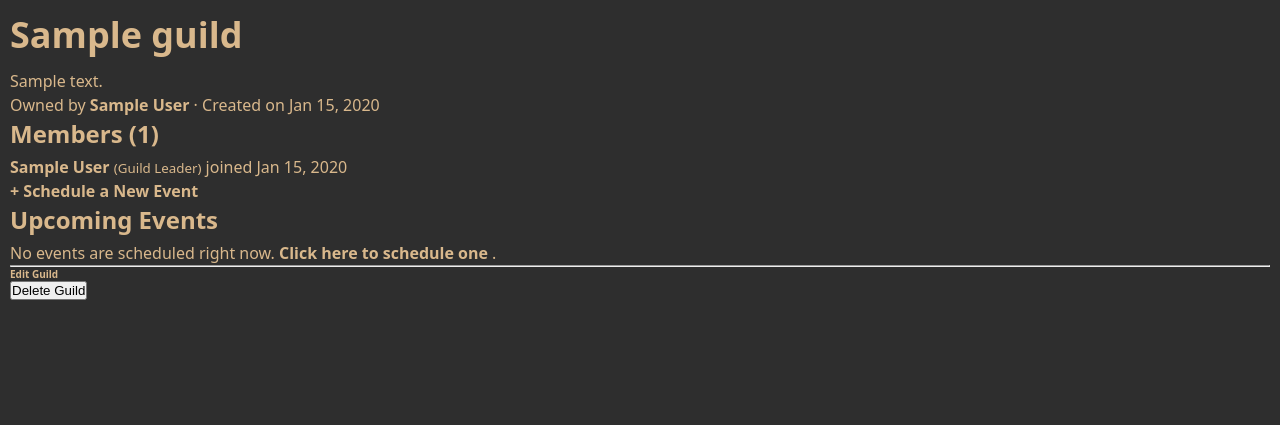
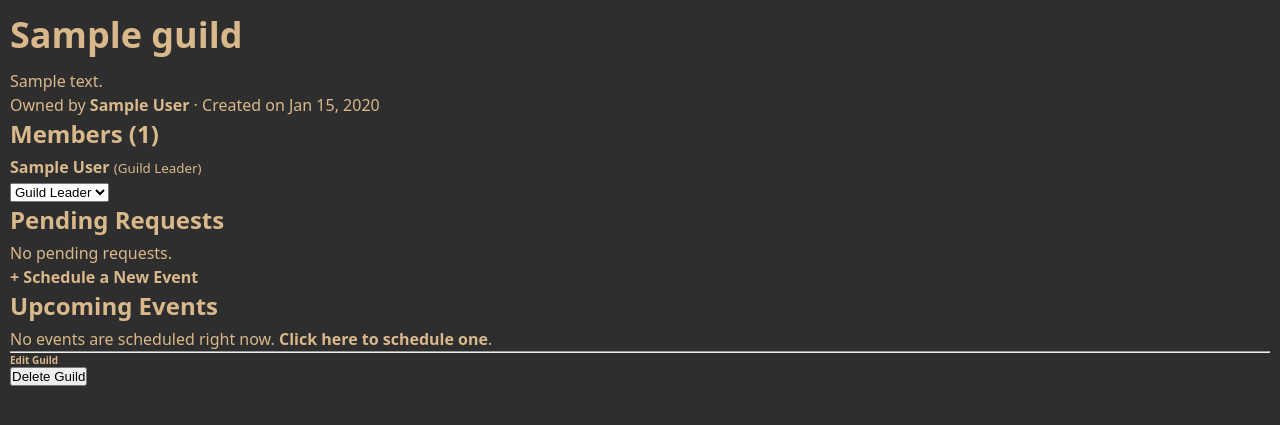
Before and after one commit to Xugknight/super-sweat, a Django app: page /guilds/1/ in a window 1280 px wide. Shown: the part 82-507 px from the top of the page. Run offline with Django 5.2, Linux system fonts and the light colour scheme; a user stored in the database is signed in; tables that the repository leaves empty hold one stand-in row (values such as "Sample post").

Commit message:
Add member role functionality

```diff
--- a/main_app/templates/guilds/detail.html
+++ b/main_app/templates/guilds/detail.html
@@ -7,7 +7,6 @@
 
 {% block content %}
 <div class="guild-detail">
-
   <h1 class="text-3xl font-bold mb-2">{{ guild.name }}</h1>
 
   {% if guild.description %}
@@ -19,80 +18,97 @@
     &middot; Created on {{ guild.created_at|date:"M d, Y" }}
   </p>
 
-  {# — Members Section — #}
+  {# — Approved Members — #}
   <section class="mb-8">
     <h2 class="text-2xl font-semibold mb-2">
-      Members ({{ guild.members.count }})
+      Members ({{ approved_members|length }})
     </h2>
     <ul class="list-disc list-inside">
-      {% for membership in guild.membership_set.all %}
-        <li>
-          <a href="{% url 'profile-detail' %}" class="text-blue-600 hover:underline">
-            {{ membership.profile.display_name }}
-          </a>
-          <small class="italic">({{ membership.get_role_display }})</small>
-          {% if membership.joined_at %}
-            <span class="text-xs text-gray-500">
-              joined {{ membership.joined_at|date:"M d, Y" }}
-            </span>
+      {% for m in approved_members %}
+        <li class="flex items-center justify-between">
+          <div>
+            <a href="{% url 'profile-detail' %}" class="text-blue-600 hover:underline">
+              {{ m.profile.display_name }}
+            </a>
+            <small class="italic">({{ m.get_role_display }})</small>
+          </div>
+          {% if user.profile == guild.owner %}
+            <form action="{% url 'membership-update-role' guild.pk m.pk %}" method="post" class="inline">
+              {% csrf_token %}
+              <select name="role" onchange="this.form.submit()">
+                {% for code,label in role_choices %}
+                  <option value="{{ code }}"{% if m.role == code %} selected{% endif %}>{{ label }}</option>
+                {% endfor %}
+              </select>
+            </form>
           {% endif %}
         </li>
       {% empty %}
-        <li>No members have joined this guild yet.</li>
+        <li>No approved members.</li>
       {% endfor %}
     </ul>
 
+    {# — Join / Pending / Leave Toggle — #}
     {% if user.is_authenticated and user.profile != guild.owner %}
-      {# Show Join if not a member #}
-      {% if user.profile not in guild.members.all %}
+      {% if is_approved %}
+        <form action="{% url 'guild-leave' guild.pk %}" method="post" class="mt-4">
+          {% csrf_token %}
+          <button class="px-4 py-2 bg-red-600 text-white rounded">Leave Guild</button>
+        </form>
+      {% elif is_pending %}
+        <div class="mt-4 px-4 py-2 bg-yellow-100 text-yellow-800 rounded">
+          Membership pending approval…
+        </div>
+      {% else %}
         <form action="{% url 'guild-join' guild.pk %}" method="post" class="mt-4">
           {% csrf_token %}
-          <button class="px-4 py-2 bg-blue-600 text-white rounded">
-            Join Guild
-          </button>
-        </form>
-      {% else %}
-        {# Otherwise show Leave #}
-        <form action="{% url 'guild-leave' guild.pk %}" method="post" class="mt-4">
-          {% csrf_token %}
-          <button class="px-4 py-2 bg-red-600 text-white rounded">
-            Leave Guild
-          </button>
+          <button class="px-4 py-2 bg-blue-600 text-white rounded">Request to Join</button>
         </form>
       {% endif %}
     {% endif %}
   </section>
 
-  {# — “Schedule New Event” Button — #}
+  {# — Pending Requests — #}
+  {% if can_manage_events %}
+    <section class="mb-8">
+      <h2 class="text-2xl font-semibold mb-2">Pending Requests</h2>
+      <ul class="list-disc list-inside">
+        {% for req in pending_members %}
+          <li class="flex items-center space-x-4">
+            <span>{{ req.profile.display_name }}</span>
+            <form action="{% url 'membership-approve' guild.pk req.pk %}" method="post">
+              {% csrf_token %}
+              <button class="btn submit">Approve</button>
+            </form>
+            <form action="{% url 'membership-reject' guild.pk req.pk %}" method="post">
+              {% csrf_token %}
+              <button class="btn danger">Reject</button>
+            </form>
+          </li>
+        {% empty %}
+          <li>No pending requests.</li>
+        {% endfor %}
+      </ul>
+    </section>
+  {% endif %}
+
+  {# — Schedule New Event & Upcoming Events — #}
   <p class="mb-4">
-    <a href="{% url 'event-create' guild.pk %}"
-       class="px-4 py-2 bg-green-600 text-white rounded">
+    <a href="{% url 'event-create' guild.pk %}" class="px-4 py-2 bg-green-600 text-white rounded">
       + Schedule a New Event
     </a>
   </p>
-
-  {# — Upcoming Events Accordion — #}
   <section class="mb-8">
     <h2 class="text-2xl font-semibold mb-2">Upcoming Events</h2>
-
     {% if has_upcoming %}
       <ul class="divide-y divide-gray-200">
         {% for event in upcoming_events %}
           <li class="py-2">
-            <button
-              class="w-full text-left flex justify-between items-center"
-              onclick="document.getElementById('event-{{ event.pk }}').classList.toggle('hidden')"
-            >
-              <span class="text-lg font-medium text-blue-600 hover:underline">
-                {{ event.title }}
-              </span>
-              <span class="text-sm text-gray-600">
-                {{ event.start_time|date:"M d, Y H:i" }}
-              </span>
+            <button class="w-full text-left flex justify-between items-center" onclick="document.getElementById('event-{{ event.pk }}').classList.toggle('hidden')">
+              <span class="text-lg font-medium text-blue-600 hover:underline">{{ event.title }}</span>
+              <span class="text-sm text-gray-600">{{ event.start_time|date:"M d, Y H:i" }}</span>
             </button>
-
-            <div id="event-{{ event.pk }}"
-                 class="mt-2 hidden border-l-4 border-blue-600 pl-4">
+            <div id="event-{{ event.pk }}" class="mt-2 hidden border-l-4 border-blue-600 pl-4">
               <p><strong>Ends:</strong> {{ event.end_time|date:"H:i" }}</p>
               {% if event.description %}
                 <p><strong>Description:</strong> {{ event.description }}</p>
@@ -101,21 +117,12 @@
                 <p><strong>Roles Needed:</strong> {{ event.required_roles }}</p>
               {% endif %}
               <p><strong>RSVPs:</strong> {{ event.rsvps.count }}</p>
-
               {% if can_manage_events %}
                 <div class="mt-2 flex space-x-2">
-                  <a href="{% url 'event-update' event.pk %}"
-                     class="px-3 py-1 bg-green-600 text-white rounded">
-                    Edit
-                  </a>
-                  <form action="{% url 'event-delete' event.pk %}"
-                        method="post"
-                        onsubmit="return confirm('Really delete this event?');">
+                  <a href="{% url 'event-update' event.pk %}" class="px-3 py-1 bg-green-600 text-white rounded">Edit</a>
+                  <form action="{% url 'event-delete' event.pk %}" method="post" onsubmit="return confirm('Really delete this event?');">
                     {% csrf_token %}
-                    <button type="submit"
-                            class="px-3 py-1 bg-red-600 text-white rounded">
-                      Delete
-                    </button>
+                    <button type="submit" class="px-3 py-1 bg-red-600 text-white rounded">Delete</button>
                   </form>
                 </div>
               {% endif %}
@@ -126,29 +133,19 @@
     {% else %}
       <p class="text-gray-500 italic">
         No events are scheduled right now.
-        <a href="{% url 'event-create' guild.pk %}" class="text-blue-600 hover:underline">
-          Click here to schedule one
-        </a>.
+        <a href="{% url 'event-create' guild.pk %}" class="text-blue-600 hover:underline">Click here to schedule one</a>.
       </p>
     {% endif %}
   </section>
 
   {# — Guild Owner Actions — #}
-  {% if user.is_authenticated and user.profile == guild.owner %}
+  {% if user.profile == guild.owner %}
     <hr class="my-6" />
     <div class="flex space-x-4">
-      <a href="{% url 'guild-update' guild.pk %}"
-         class="px-4 py-2 bg-green-600 text-white rounded">
-        Edit Guild
-      </a>
-      <form action="{% url 'guild-delete' guild.pk %}"
-            method="post"
-            onsubmit="return confirm('Really delete this guild?');">
+      <a href="{% url 'guild-update' guild.pk %}" class="px-4 py-2 bg-green-600 text-white rounded">Edit Guild</a>
+      <form action="{% url 'guild-delete' guild.pk %}" method="post" onsubmit="return confirm('Really delete this guild?');">
         {% csrf_token %}
-        <button type="submit"
-                class="px-4 py-2 bg-red-600 text-white rounded">
-          Delete Guild
-        </button>
+        <button type="submit" class="px-4 py-2 bg-red-600 text-white rounded">Delete Guild</button>
       </form>
     </div>
   {% endif %}
--- a/main_app/urls.py
+++ b/main_app/urls.py
@@ -19,6 +19,9 @@ urlpatterns = [
     path('guilds/<int:pk>/delete/', views.GuildDelete.as_view(), name='guild-delete'),
     path('guilds/<int:pk>/join/', views.guild_join, name='guild-join'),
     path('guilds/<int:pk>/leave/', views.guild_leave, name='guild-leave'),
+    path('guilds/<int:pk>/membership/<int:mid>/approve/', views.membership_approve, name='membership-approve'),
+    path('guilds/<int:pk>/membership/<int:mid>/reject/', views.membership_reject, name='membership-reject'),
+    path('guilds/<int:pk>/membership/<int:mid>/role/', views.membership_update_role, name='membership-update-role'),
 
     # Events
     path('guilds/<int:pk>/events/create/', views.EventCreate.as_view(), name='event-create'),
--- a/main_app/views.py
+++ b/main_app/views.py
@@ -83,12 +83,16 @@ class GuildDetail(LoginRequiredMixin, DetailView):
         upcoming = self.object.events.filter(start_time__gte=now)
         data['upcoming_events'] = upcoming
         data['has_upcoming'] = upcoming.exists()
-
+        all_memberships = self.object.membership_set.all()
+        data['approved_members'] = all_memberships.filter(status='APPROVED')
+        data['pending_members'] = all_memberships.filter(status='PENDING')
+        data['is_approved'] = data['approved_members'].filter(profile=self.request.user.profile).exists()
+        data['is_pending'] = data['pending_members'].filter(profile=self.request.user.profile).exists()
         profile = self.request.user.profile
         is_owner = (profile == self.object.owner)
-        membership = Membership.objects.filter(guild=self.object, profile=profile).first()
-        is_officer = membership and membership.role in ('LEADER', 'OFFICER')
+        is_officer = all_memberships.filter(profile=profile, role__in=('LEADER', 'OFFICER')).exists()
         data['can_manage_events'] = is_owner or is_officer
+        data['role_choices'] = Membership.ROLE_CHOICES
         return data
 
 class GuildCreate(LoginRequiredMixin, CreateView):
@@ -126,7 +130,7 @@ class GuildDelete(LoginRequiredMixin, DeleteView):
 def guild_join(request, pk):
     if request.method == 'POST':
         guild = get_object_or_404(Guild, pk=pk)
-        Membership.objects.get_or_create(guild=guild, profile=request.user.profile, defaults={'role': 'MEMBER'})
+        membership, created = Membership.objects.update_or_create(guild=guild, profile=request.user.profile, defaults={'status': Membership.STATUS_PENDING})
     return redirect('guild-detail', pk=pk)
 
 @login_required
@@ -135,6 +139,40 @@ def guild_leave(request, pk):
         membership = get_object_or_404(Membership, guild__pk=pk, profile=request.user.profile)
         membership.delete()
     return redirect('guild-detail', pk=pk)
+
+@login_required
+def membership_approve(request, pk, mid):
+    guild = get_object_or_404(Guild, pk=pk)
+    profile = request.user.profile
+    is_owner = profile == guild.owner
+    is_officer = Membership.objects.filter(guild=guild, profile=profile, role='OFFICER').exists()
+    if request.method == 'POST' and (is_owner or is_officer):
+        memb = get_object_or_404(Membership, pk=mid, guild=guild, status=Membership.STATUS_PENDING)
+        memb.status = Membership.STATUS_APPROVED
+        memb.role = 'MEMBER'
+        memb.save()
+    return redirect('guild-detail', pk=pk)
+
+@login_required
+def membership_reject(request, pk, mid):
+    guild = get_object_or_404(Guild, pk=pk)
+    profile = request.user.profile
+    is_owner = profile == guild.owner
+    is_officer = Membership.objects.filter(guild=guild, profile=profile, role='OFFICER').exists()
+    if request.method == 'POST' and (is_owner or is_officer):
+        Membership.objects.filter(pk=mid, guild=guild, status=Membership.STATUS_PENDING).delete()
+    return redirect('guild-detail', pk=pk)
+
+def membership_update_role(request, pk, mid):
+    guild = get_object_or_404(Guild, pk=pk)
+    profile = request.user.profile
+    if request.method == 'POST' and profile == guild.owner:
+        m = get_object_or_404(Membership, pk=mid, guild=guild, status='APPROVED')
+        new_role = request.POST.get('role')
+        if new_role in dict(Membership.ROLE_CHOICES):
+            m.role = new_role
+            m.save()
+        return redirect('guild-detail', pk=pk)
 
 class EventCreate(LoginRequiredMixin, CreateView):
     model = Event
```
Also changed, not shown: main_app/models.py (+12 -3 lines), main_app/migrations/0007_membership_status_alter_membership_joined_at_and_more.py (added).
